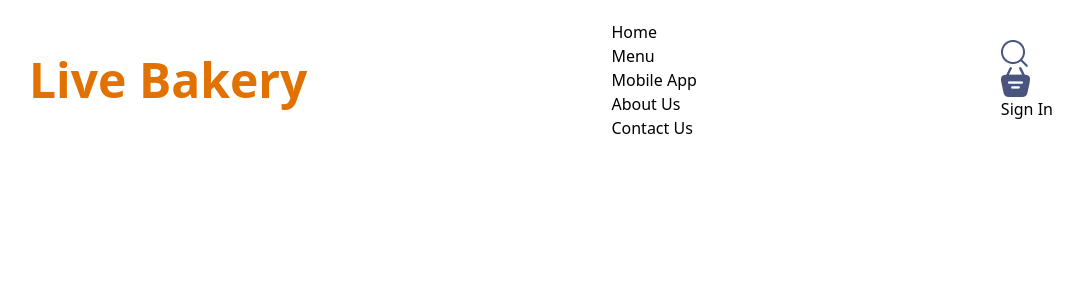
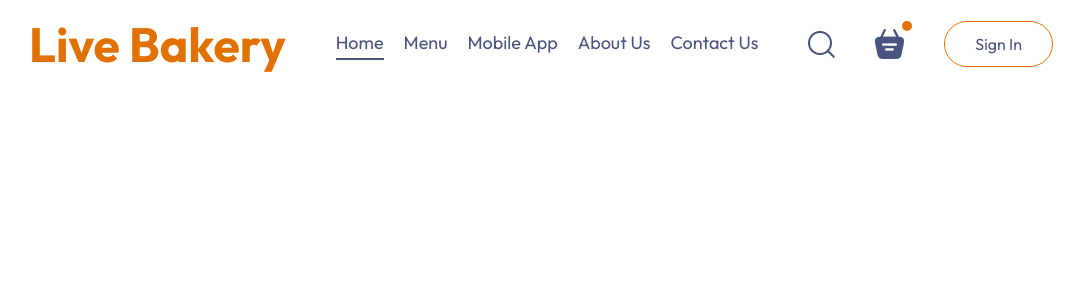
Before and after one commit to SohelShahid117/Live-Bakery, a React (Vite) app in the folder frontend/: page / in a window 1280 px wide. Shown: the top 300 px of the page, without its empty margins (99-1183 px from the left). Built offline with nearby package versions, Linux system fonts and the light colour scheme.

Commit message:
navbar done-30

```diff
--- a/frontend/src/components/Navbar/Navbar.css
+++ b/frontend/src/components/Navbar/Navbar.css
@@ -5,4 +5,51 @@
   align-items: center;
 }
 .navbar-menu {
+  display: flex;
+  list-style: none;
+  gap: 20px;
+  color: #49557e;
+  font-size: 18px;
 }
+.navbar-right {
+  display: flex;
+  align-items: center;
+  gap: 40px;
+}
+
+.navbar button {
+  background: transparent;
+  font-size: 16px;
+  color: #49557e;
+  /* border: 1px solid; */
+  padding: 10px 30px;
+  border-radius: 50px;
+  cursor: pointer;
+  transition: 0.3s;
+}
+
+.navbar button:hover {
+  background: #fff4f2;
+}
+
+.navbar .active {
+  padding-bottom: 2px;
+  border-bottom: 2px solid #49557e;
+}
+
+.navbar li {
+  cursor: pointer;
+}
+
+.navbar-search-icon {
+  position: relative;
+}
+.navbar-search-icon .dot {
+  position: absolute;
+  min-width: 10px;
+  min-height: 10px;
+  /* background-color: darkgoldenrod; */
+  border-radius: 5px;
+  top: -8px;
+  right: -8px;
+}
--- a/frontend/src/components/Navbar/Navbar.jsx
+++ b/frontend/src/components/Navbar/Navbar.jsx
@@ -1,8 +1,9 @@
-import React from "react";
+import React, { useState } from "react";
 import "./Navbar.css";
 import { assets } from "./../../assets/assets";
 
 const Navbar = () => {
+  const [menu, setMenu] = useState("home");
   return (
     // <div className="navbar">{<img src={assets.logo} alt="" srcset="" />}</div>
     <div className="navbar">
@@ -10,19 +11,44 @@ const Navbar = () => {
         Live Bakery
       </span>
       <ul className="navbar-menu">
-        <li>Home</li>
-        <li>Menu</li>
-        <li>Mobile App</li>
-        <li>About Us</li>
-        <li>Contact Us</li>
+        <li
+          onClick={() => setMenu("home")}
+          className={menu === "home" ? "active" : ""}
+        >
+          Home
+        </li>
+        <li
+          onClick={() => setMenu("menu")}
+          className={menu === "menu" ? "active" : ""}
+        >
+          Menu
+        </li>
+        <li
+          onClick={() => setMenu("mobileApp")}
+          className={menu === "mobileApp" ? "active" : ""}
+        >
+          Mobile App
+        </li>
+        <li
+          onClick={() => setMenu("aboutUs")}
+          className={menu === "aboutUs" ? "active" : ""}
+        >
+          About Us
+        </li>
+        <li
+          onClick={() => setMenu("contactUs")}
+          className={menu === "contactUs" ? "active" : ""}
+        >
+          Contact Us
+        </li>
       </ul>
       <div className="navbar-right">
         <img src={assets.search_icon} alt="" />
         <div className="navbar-search-icon">
           <img src={assets.basket_icon} alt="" />
-          <div className="dot"></div>
+          <div className="dot bg-amber-600"></div>
         </div>
-        <button>Sign In</button>
+        <button className="border 1px border-amber-600">Sign In</button>
       </div>
     </div>
   );
--- a/frontend/src/index.css
+++ b/frontend/src/index.css
@@ -1,7 +1,9 @@
+@import url("https://fonts.googleapis.com/css2?family=Outfit:wght@100..900&family=Poppins:ital,wght@0,100;0,200;0,300;0,400;0,500;0,600;0,700;0,800;0,900;1,100;1,200;1,300;1,400;1,500;1,600;1,700;1,800;1,900&display=swap");
 * {
   margin: 0;
   padding: 0;
   box-sizing: border-box;
+  font-family: Outfit;
 }
 body {
   min-height: 100vh;
```
